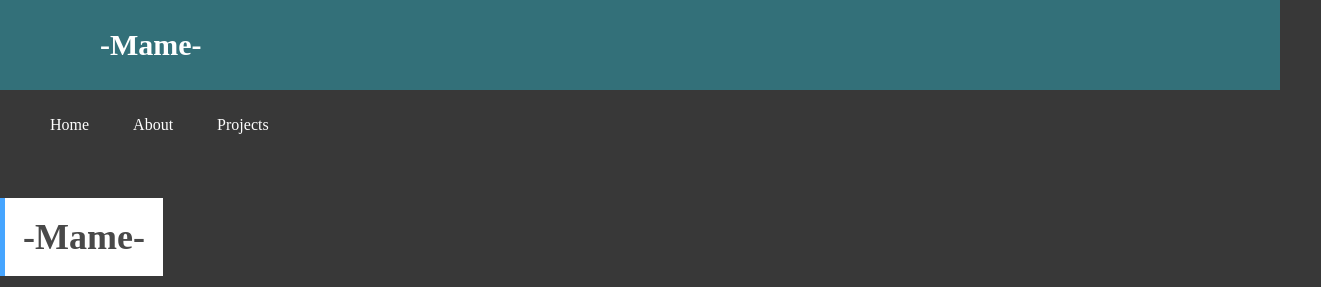
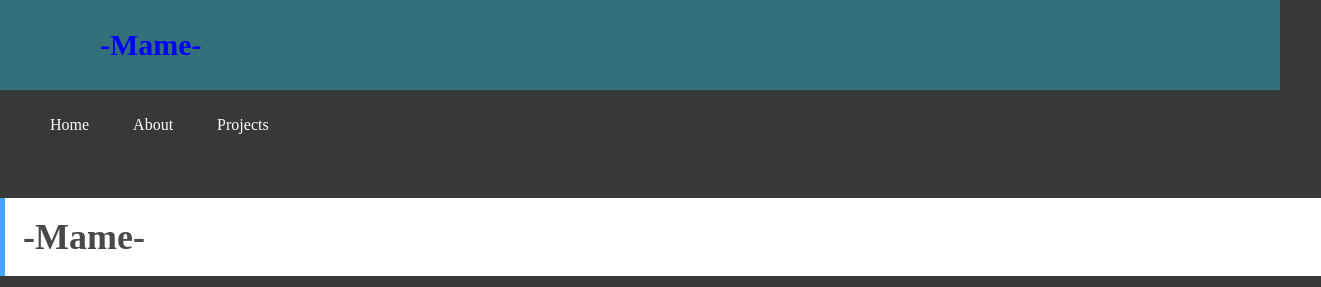
Before and after one commit to xX-Mame-Xx/xX-Mame-Xx.github.io, a plain HTML site: page index.html in a window 1280 px wide. Shown: the top 287 px of the page, 1321 px wide, since content can reach past the window. Drawn offline with Linux system fonts and the light colour scheme.

Commit message:
Update stylesheet.css

```diff
--- a/stylesheet.css
+++ b/stylesheet.css
@@ -12,6 +12,7 @@ header .headline{
     line-height: 60px;
     font-size: 30px;
     margin-left: 100px;
+  color: blue;
 }
 .nav-list {
     line-height: 100px;
@@ -32,5 +33,6 @@ h1 {
   padding: 0.5em;
   color: #494949;
   background: #ffffff;
+  width: 100%;
   border-left: solid 5px #46a5ff;
 }
```
